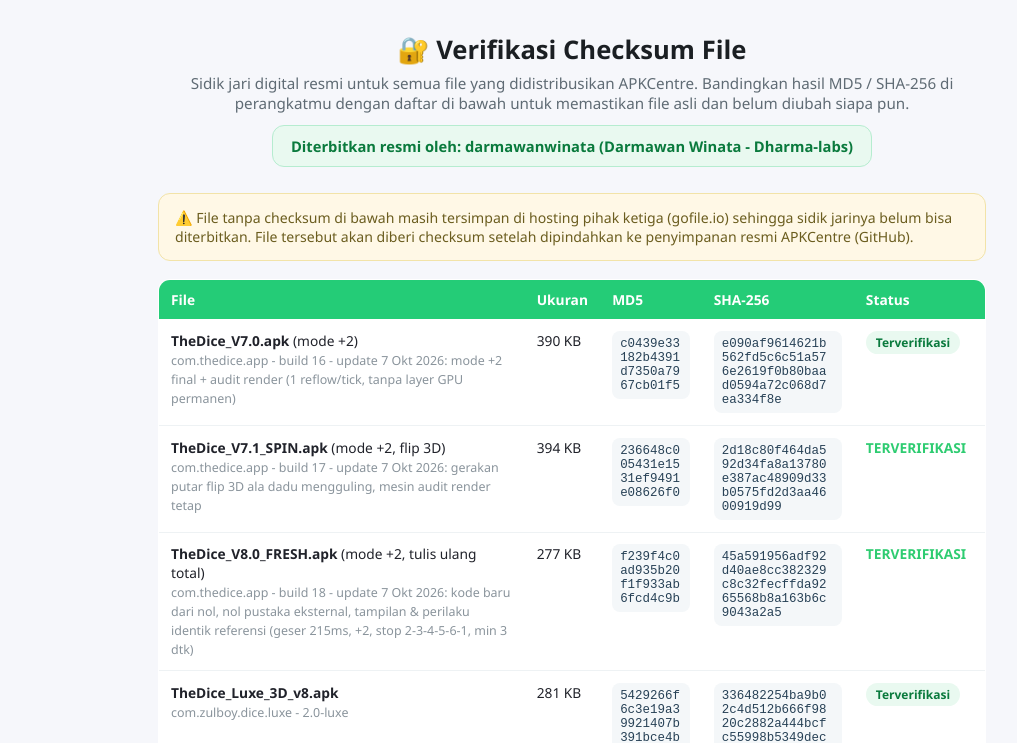
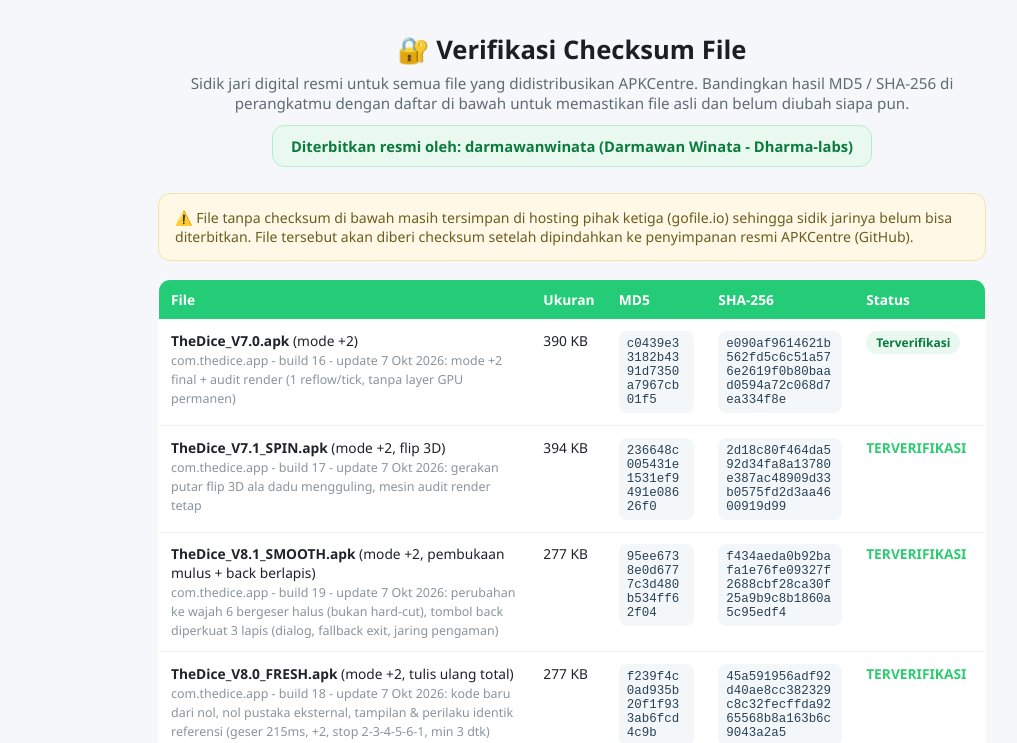
Before and after one commit to darmawan-ina99/apkcentre, a plain HTML site: page checksum.html in a window 1280 px wide. Shown: the part 72-815 px from the top of the page, without its empty margins (68-1085 px from the left). Drawn offline with Linux system fonts and the light colour scheme.

Commit message:
checksum: TheDice V8.1 SMOOTH (build 19)

```diff
--- a/checksum.html
+++ b/checksum.html
@@ -65,6 +65,14 @@
     </tr>
     <tr>
     <tr>
+    <tr>
+      <td><b>TheDice_V8.1_SMOOTH.apk</b> (mode +2, pembukaan mulus + back berlapis)<br><span style="color:#8a949c;font-size:.78rem">com.thedice.app - build 19 - update 7 Okt 2026: perubahan ke wajah 6 bergeser halus (bukan hard-cut), tombol back diperkuat 3 lapis (dialog, fallback exit, jaring pengaman)</span></td>
+      <td>277 KB</td>
+      <td><span class="cs-hash">95ee6738e0d6777c3d480b534ff62f04</span></td>
+      <td><span class="cs-hash">f434aeda0b92bafa1e76fe09327f2688cbf28ca30f25a9b9c8b1860a5c95edf4</span></td>
+      <td><b style="color:#2ecc71">TERVERIFIKASI</b></td>
+    </tr>
+    <tr>
       <td><b>TheDice_V8.0_FRESH.apk</b> (mode +2, tulis ulang total)<br><span style="color:#8a949c;font-size:.78rem">com.thedice.app - build 18 - update 7 Okt 2026: kode baru dari nol, nol pustaka eksternal, tampilan & perilaku identik referensi (geser 215ms, +2, stop 2-3-4-5-6-1, min 3 dtk)</span></td>
       <td>277 KB</td>
       <td><span class="cs-hash">f239f4c0ad935b20f1f933ab6fcd4c9b</span></td>
```
